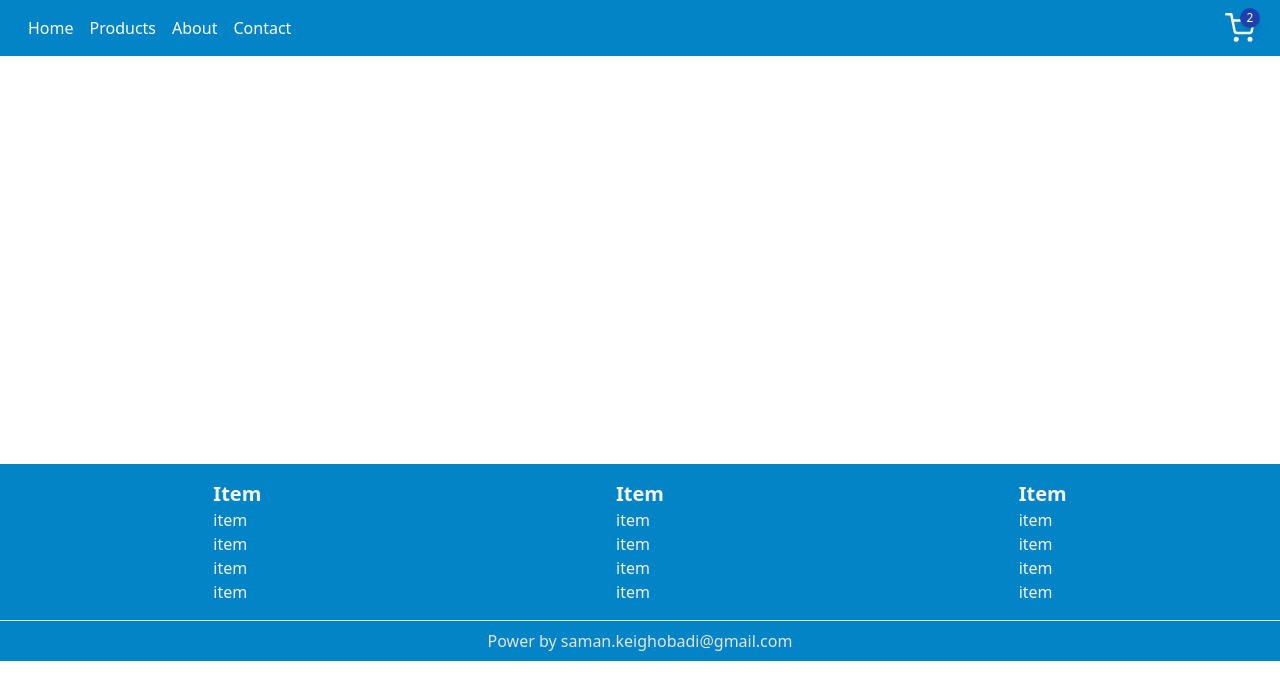
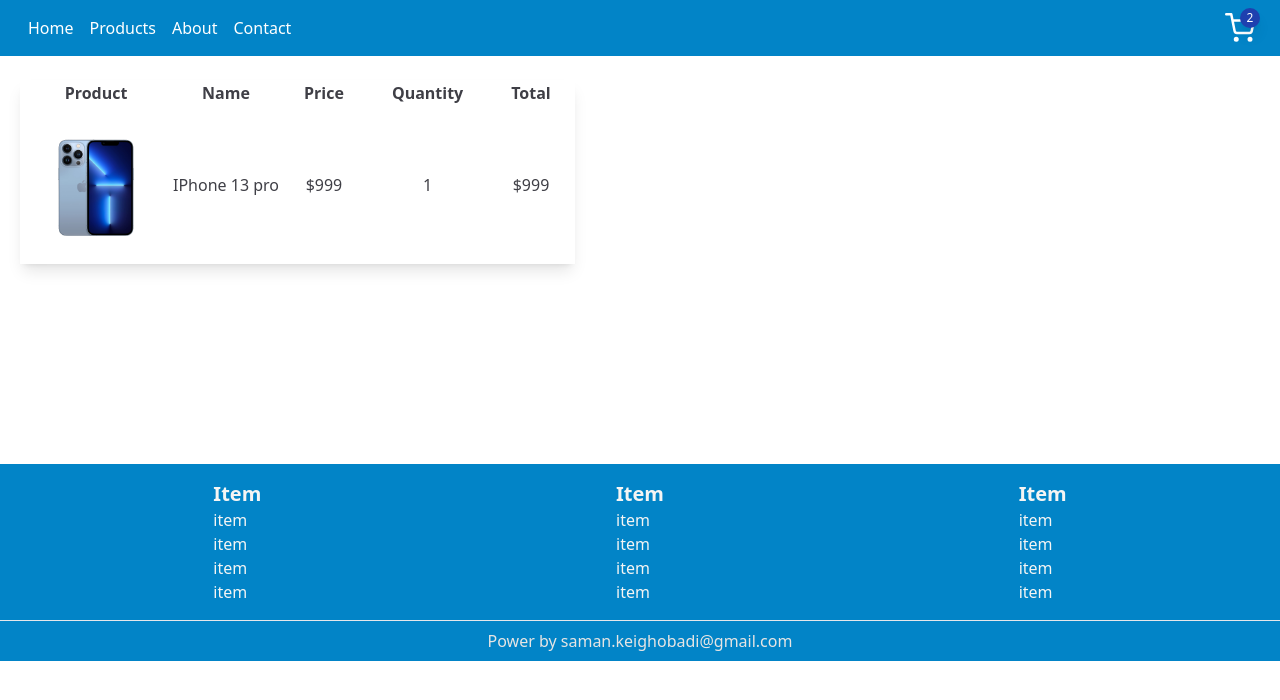
Before and after one commit to SamanKeighobadi/phone-store, a Next.js app: page /cart in a window 1280 px wide. Shown: the top 700 px of the page. Built offline with nearby package versions, Linux system fonts and the light colour scheme.

Commit message:
style: change table of product layout

```diff
--- a/pages/cart.jsx
+++ b/pages/cart.jsx
@@ -3,8 +3,37 @@ import Image from "next/image";
 
 const Cart = () => {
   return (
-    <div className="container mt-6  h-96 grid grid-cols-1 lg:grid-cols-2 md:grid-cols-2 sm:grid-cols-1  ">
-
+    <div className="container mt-6  h-96   ">
+      <div>
+        <table className="text-zinc-700 shadow-lg mx-5">
+          <thead className="text-center">
+            <th className="px-6">Product</th>
+            <th className="px-6">Name</th>
+            <th className="px-6">Price</th>
+            <th className="px-6">Quantity</th>
+            <th className="px-6">Total</th>
+          </thead>
+          <tbody>
+            <tr className="text-center pb-5">
+              <td>
+                <Image
+                  src={"/images/iphonE13pro.png"}
+                  alt=""
+                  width={150}
+                  height={150}
+                  layout="fixed"
+                />
+              </td>
+              <td>IPhone 13 pro</td>
+              <td>$999</td>
+              <td>
+                1
+              </td>
+              <td>$999</td>
+            </tr>
+          </tbody>
+        </table>
+      </div>
     </div>
   );
 };
```
